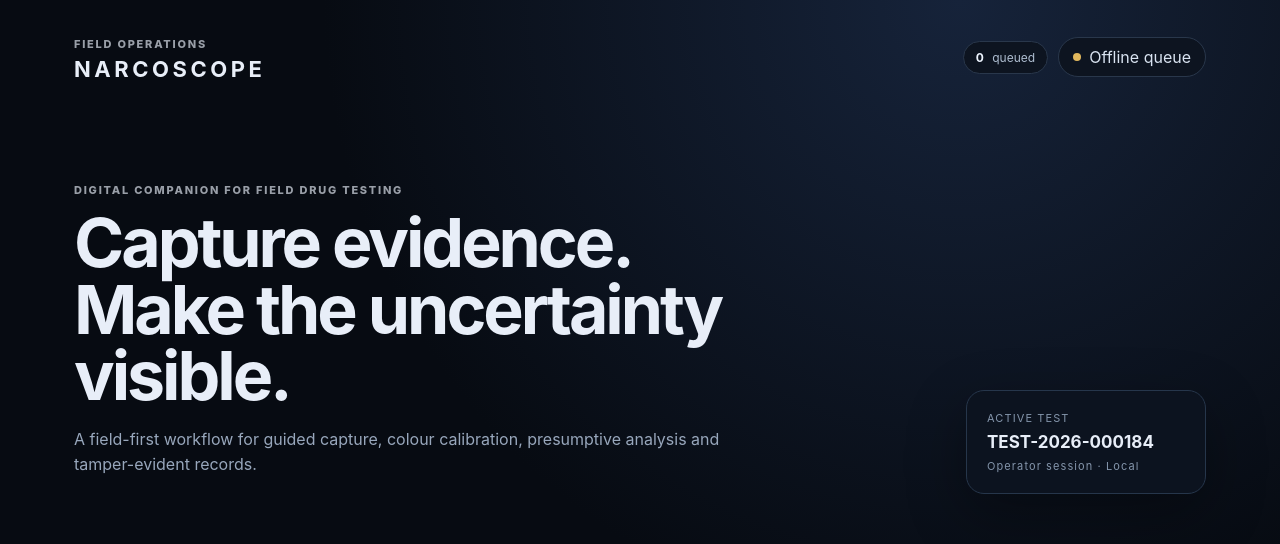
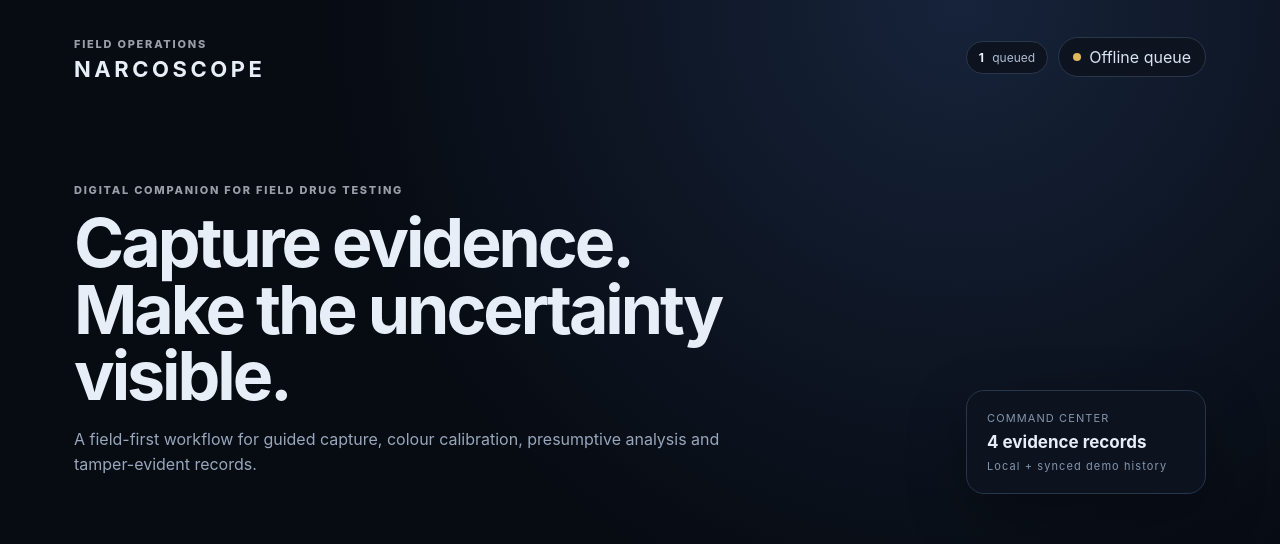
Before and after one commit to boutsoniya/SIH2026, a React (Vite) app in the folder apps/field-app/: page / in a window 1280 px wide. Shown: the top 544 px of the page. Built offline with nearby package versions, Linux system fonts and the light colour scheme.

Commit message:
feat(field-app): add command center history view

```diff
--- a/apps/field-app/src/App.jsx
+++ b/apps/field-app/src/App.jsx
@@ -1,5 +1,6 @@
 import { useEffect, useMemo, useState } from 'react';
 import { listEvidence, saveEvidence, syncQueuedEvidence, supportsOfflineStorage } from './offlineQueue';
+import { DEMO_RECORDS } from './demoRecords';
 
 const steps = ['Capture', 'Calibrate', 'Analyze', 'Evidence'];
 
@@ -7,26 +8,35 @@ export default function App() {
   const [step, setStep] = useState(0);
   const [fileName, setFileName] = useState('');
   const [offline, setOffline] = useState(true);
-  const [records, setRecords] = useState([]);
+  const [records, setRecords] = useState(DEMO_RECORDS);
   const [syncing, setSyncing] = useState(false);
   const [lastSync, setLastSync] = useState(null);
   const [storageReady, setStorageReady] = useState(false);
+  const [search, setSearch] = useState('');
+  const [filter, setFilter] = useState('ALL');
 
-  const queued = useMemo(
-    () => records.filter((record) => ['QUEUED', 'FAILED', 'SYNCING'].includes(record.sync_status)).length,
-    [records],
-  );
+  const queued = useMemo(() => records.filter((record) => ['QUEUED', 'FAILED', 'SYNCING'].includes(record.sync_status)).length, [records]);
+
+  const visibleRecords = useMemo(() => {
+    const query = search.trim().toLowerCase();
+    return records.filter((record) => {
+      const matchesSearch = !query || `${record.test_id} ${record.operator_id} ${record.result} ${record.sync_status}`.toLowerCase().includes(query);
+      const matchesFilter = filter === 'ALL' || record.result === filter || record.sync_status === filter || record.integrity_status === filter;
+      return matchesSearch && matchesFilter;
+    });
+  }, [records, search, filter]);
 
   const refreshQueue = async () => {
     if (!supportsOfflineStorage()) return;
     const items = await listEvidence();
-    setRecords(items);
+    setRecords((current) => {
+      const localIds = new Set(items.map((item) => item.test_id));
+      return [...items, ...current.filter((item) => !localIds.has(item.test_id))].sort((a, b) => new Date(b.timestamp) - new Date(a.timestamp));
+    });
     setStorageReady(true);
   };
 
-  useEffect(() => {
-    refreshQueue();
-  }, []);
+  useEffect(() => { refreshQueue(); }, []);
 
   const createEvidence = async () => {
     const record = {
@@ -55,9 +65,7 @@ export default function App() {
       await syncQueuedEvidence();
       setLastSync(new Date());
       await refreshQueue();
-    } finally {
-      setSyncing(false);
-    }
+    } finally { setSyncing(false); }
   };
 
   const next = () => setStep((value) => Math.min(value + 1, steps.length - 1));
@@ -65,114 +73,37 @@ export default function App() {
   return (
     <main className="shell">
       <header className="topbar">
-        <div>
-          <span className="eyebrow">FIELD OPERATIONS</span>
-          <h1>NARCOSCOPE</h1>
-        </div>
+        <div><span className="eyebrow">FIELD OPERATIONS</span><h1>NARCOSCOPE</h1></div>
         <div className="topbar-actions">
-          <div className="queue-pill"><strong>{queued}</strong> queued</div>
-          <button className="status" onClick={() => setOffline(!offline)}>
-            <span className={`dot ${offline ? 'offline' : 'online'}`} />
-            {offline ? 'Offline queue' : 'Connected'}
-          </button>
+          <button className="queue-pill" onClick={() => setStep(3)}><strong>{queued}</strong> queued</button>
+          <button className="status" onClick={() => setOffline(!offline)}><span className={`dot ${offline ? 'offline' : 'online'}`} />{offline ? 'Offline queue' : 'Connected'}</button>
         </div>
       </header>
 
       <section className="hero">
-        <div>
-          <p className="eyebrow">DIGITAL COMPANION FOR FIELD DRUG TESTING</p>
-          <h2>Capture evidence.<br />Make the uncertainty visible.</h2>
-          <p className="muted">A field-first workflow for guided capture, colour calibration, presumptive analysis and tamper-evident records.</p>
-        </div>
-        <div className="hero-card">
-          <span>ACTIVE TEST</span>
-          <strong>TEST-2026-000184</strong>
-          <small>Operator session · Local</small>
-        </div>
+        <div><p className="eyebrow">DIGITAL COMPANION FOR FIELD DRUG TESTING</p><h2>Capture evidence.<br />Make the uncertainty visible.</h2><p className="muted">A field-first workflow for guided capture, colour calibration, presumptive analysis and tamper-evident records.</p></div>
+        <div className="hero-card"><span>COMMAND CENTER</span><strong>{records.length} evidence records</strong><small>Local + synced demo history</small></div>
       </section>
 
       <nav className="steps">
-        {steps.map((label, index) => (
-          <button key={label} className={index === step ? 'active' : index < step ? 'done' : ''} onClick={() => setStep(index)}>
-            <span>{index + 1}</span>{label}
-          </button>
-        ))}
+        {steps.map((label, index) => <button key={label} className={index === step ? 'active' : index < step ? 'done' : ''} onClick={() => setStep(index)}><span>{index + 1}</span>{label}</button>)}
       </nav>
 
       <section className="workspace">
-        {step === 0 && (
-          <div className="panel capture">
-            <div className="capture-frame">
-              <div className="guide-card">REFERENCE CARD</div>
-              <div className="guide-kit">TEST KIT<br /><small>ALIGN INSIDE FRAME</small></div>
-              <div className="crosshair">+</div>
-            </div>
-            <div className="capture-controls">
-              <div>
-                <h3>Guided capture</h3>
-                <p className="muted">Keep the reference card and reaction area visible. NARCOSCOPE will check framing, brightness and sharpness before analysis.</p>
-              </div>
-              <label className="upload">
-                {fileName || 'Choose test image'}
-                <input type="file" accept="image/*" onChange={(event) => setFileName(event.target.files?.[0]?.name || '')} />
-              </label>
-              <button className="primary" onClick={next}>Run quality gate →</button>
-            </div>
-          </div>
-        )}
+        {step === 0 && <div className="panel capture"><div className="capture-frame"><div className="guide-card">REFERENCE CARD</div><div className="guide-kit">TEST KIT<br /><small>ALIGN INSIDE FRAME</small></div><div className="crosshair">+</div></div><div className="capture-controls"><div><h3>Guided capture</h3><p className="muted">Keep the reference card and reaction area visible. NARCOSCOPE will check framing, brightness and sharpness before analysis.</p></div><label className="upload">{fileName || 'Choose test image'}<input type="file" accept="image/*" onChange={(event) => setFileName(event.target.files?.[0]?.name || '')} /></label><button className="primary" onClick={next}>Run quality gate →</button></div></div>}
 
-        {step === 1 && (
-          <div className="panel split">
-            <div className="calibration-visual"><div className="card-grid">{Array.from({ length: 12 }).map((_, i) => <span key={i} />)}</div></div>
-            <div>
-              <span className="eyebrow">STEP 02</span>
-              <h3>Reference-card calibration</h3>
-              <p className="muted">The reference card provides a colour baseline so the pipeline can compensate for illumination and camera differences.</p>
-              <div className="metrics"><div><strong>98%</strong><span>card detected</span></div><div><strong>PASS</strong><span>quality gate</span></div></div>
-              <button className="primary" onClick={next}>Continue to analysis →</button>
-            </div>
-          </div>
-        )}
+        {step === 1 && <div className="panel split"><div className="calibration-visual"><div className="card-grid">{Array.from({ length: 12 }).map((_, i) => <span key={i} />)}</div></div><div><span className="eyebrow">STEP 02</span><h3>Reference-card calibration</h3><p className="muted">The reference card provides a colour baseline so the pipeline can compensate for illumination and camera differences.</p><div className="metrics"><div><strong>98%</strong><span>card detected</span></div><div><strong>PASS</strong><span>quality gate</span></div></div><button className="primary" onClick={next}>Continue to analysis →</button></div></div>}
 
-        {step === 2 && (
-          <div className="panel result">
-            <div className="result-badge">PRESUMPTIVE</div>
-            <h3>Analysis ready</h3>
-            <p className="muted">The result is an AI-assisted presumptive classification and must not be presented as laboratory confirmation.</p>
-            <div className="metrics"><div><strong>—</strong><span>classification</span></div><div><strong>—</strong><span>confidence</span></div><div><strong>PASS</strong><span>calibration</span></div></div>
-            <div className="notice">Model output is intentionally withheld until a validated model and field-labelled dataset are connected.</div>
-            <button className="primary" onClick={createEvidence}>Create evidence record →</button>
-          </div>
-        )}
+        {step === 2 && <div className="panel result"><div className="result-badge">PRESUMPTIVE</div><h3>Analysis ready</h3><p className="muted">The result is an AI-assisted presumptive classification and must not be presented as laboratory confirmation.</p><div className="metrics"><div><strong>—</strong><span>classification</span></div><div><strong>—</strong><span>confidence</span></div><div><strong>PASS</strong><span>calibration</span></div></div><div className="notice">Model output is intentionally withheld until a validated model and field-labelled dataset are connected.</div><button className="primary" onClick={createEvidence}>Create evidence record →</button></div>}
 
-        {step === 3 && (
-          <div className="panel evidence">
-            <div className="evidence-heading">
-              <div>
-                <span className="eyebrow">EVIDENCE RECORD</span>
-                <h3>Integrity-ready test record</h3>
-              </div>
-              <button className="sync-button" onClick={syncNow} disabled={syncing || !storageReady}>
-                {syncing ? 'Syncing…' : 'Sync queue'}
-              </button>
-            </div>
-            <div className="record-grid">
-              <span>Latest Test ID</span><strong>{records[0]?.test_id || 'TEST-2026-000184'}</strong>
-              <span>Timestamp</span><strong>{records[0] ? new Date(records[0].timestamp).toLocaleString() : 'Captured locally'}</strong>
-              <span>Operator</span><strong>{records[0]?.operator_id || 'Session operator'}</strong>
-              <span>Location</span><strong>Pending GPS permission</strong>
-              <span>Image SHA-256</span><strong className="mono">Pending image upload</strong>
-              <span>Integrity</span><strong>{records[0]?.integrity_status || 'UNVERIFIED'}</strong>
-              <span>Sync status</span><strong>{records[0]?.sync_status || 'QUEUED'}</strong>
-            </div>
-            <div className="sync-panel">
-              <div><strong>Offline evidence queue</strong><span>Records stay local until sync is confirmed.</span></div>
-              <span className="sync-count">{queued} pending</span>
-            </div>
-            {lastSync && <p className="sync-note">Last local sync: {lastSync.toLocaleTimeString()}</p>}
-            <button className="primary" onClick={() => setStep(0)}>Start another test ↗</button>
-          </div>
-        )}
+        {step === 3 && <div className="panel evidence">
+          <div className="evidence-heading"><div><span className="eyebrow">COMMAND CENTER</span><h3>Evidence history</h3><p className="muted">Searchable local history for demo records and field-captured evidence.</p></div><button className="sync-button" onClick={syncNow} disabled={syncing || !storageReady}>{syncing ? 'Syncing…' : 'Sync queue'}</button></div>
+          <div className="history-toolbar"><input value={search} onChange={(event) => setSearch(event.target.value)} placeholder="Search test ID, operator, result…" /><select value={filter} onChange={(event) => setFilter(event.target.value)}><option value="ALL">All records</option><option value="INCONCLUSIVE">Inconclusive</option><option value="PRESUMPTIVE_POSITIVE">Presumptive positive</option><option value="PRESUMPTIVE_NEGATIVE">Presumptive negative</option><option value="QUEUED">Queued</option><option value="SYNCED">Synced</option><option value="VERIFIED">Integrity verified</option></select></div>
+          <div className="history-list">{visibleRecords.length ? visibleRecords.map((record) => <article className="history-row" key={record.test_id}><div><strong>{record.test_id}</strong><span>{record.operator_id} · {new Date(record.timestamp).toLocaleString()}</span></div><div className="history-tags"><span className={`tag result-${record.result.toLowerCase()}`}>{record.result.replaceAll('_', ' ')}</span><span className="tag">{record.integrity_status}</span><span className="tag">{record.sync_status}</span></div></article>) : <div className="empty-state">No evidence records match this search.</div>}</div>
+          <div className="sync-panel"><div><strong>Offline evidence queue</strong><span>Records remain local until sync is confirmed.</span></div><span className="sync-count">{queued} pending</span></div>
+          {lastSync && <p className="sync-note">Last local sync: {lastSync.toLocaleTimeString()}</p>}
+          <button className="primary" onClick={() => setStep(0)}>Start another test ↗</button>
+        </div>}
       </section>
     </main>
   );
```
